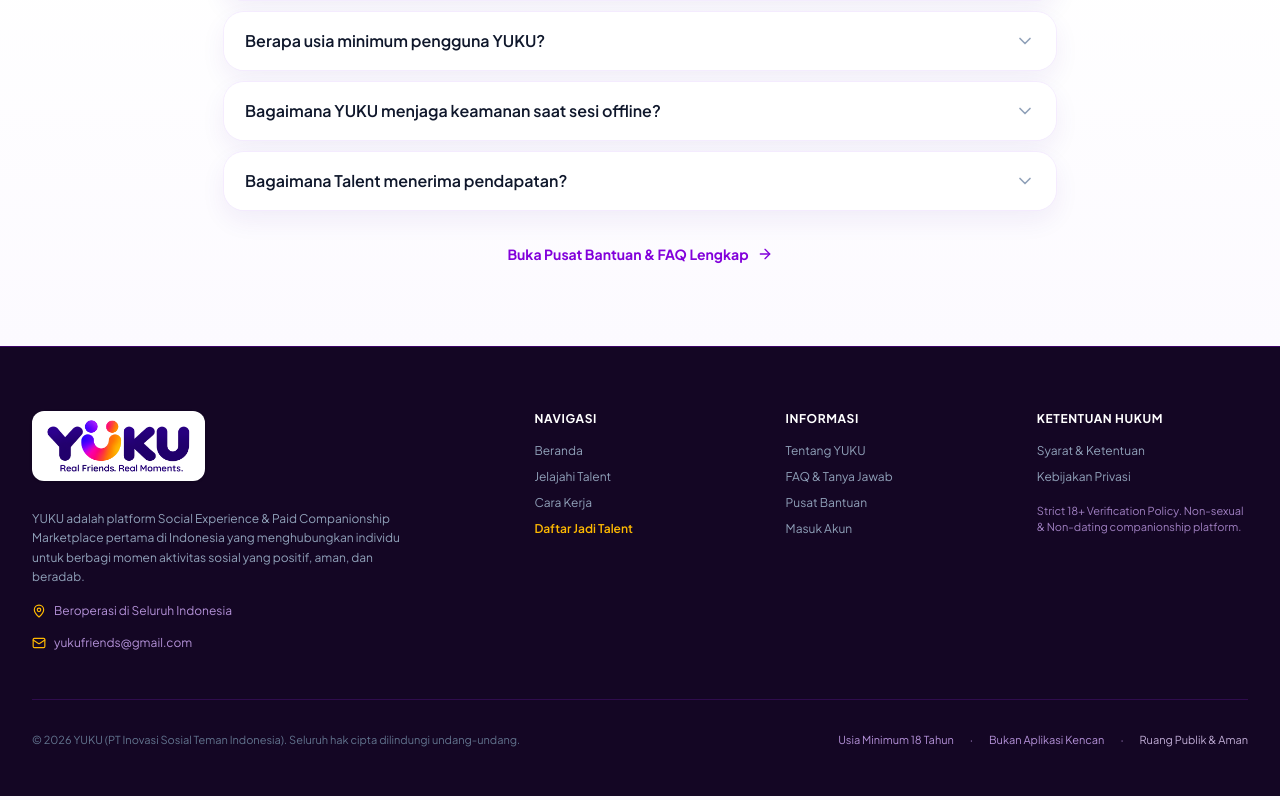
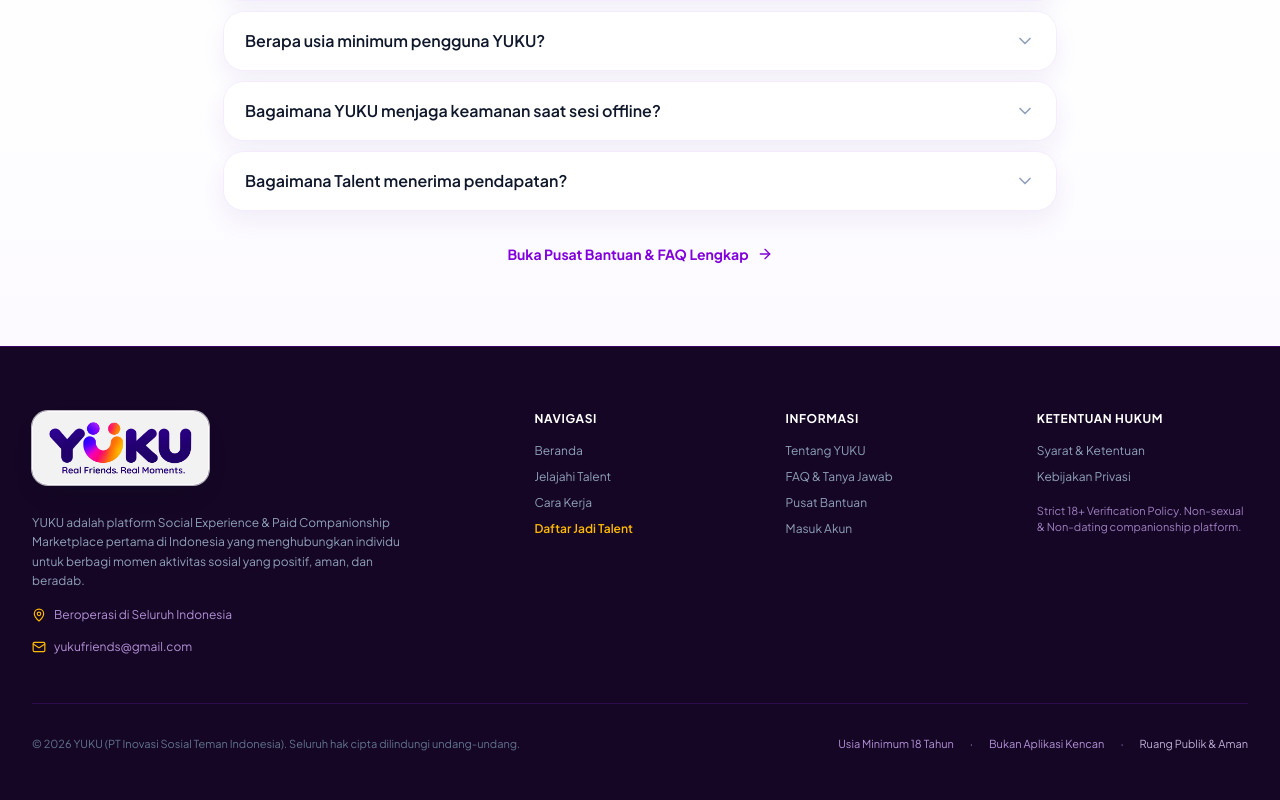
Before and after one commit to yukusocialindonesia-cpu/YUKU-SOCIAL-PRODUCTION, a React (Vite) app: page / in a window 1280 px wide. Shown: the part 3761-4561 px from the top of the page. Built offline with nearby package versions, Linux system fonts and the light colour scheme; no server answers; the database is empty.

Commit message:
Polish YUKU brand logo floating badge

```diff
--- a/src/components/common/BrandLogo.tsx
+++ b/src/components/common/BrandLogo.tsx
@@ -62,7 +62,7 @@ export const BrandLogo: React.FC<BrandLogoProps> = ({
           onClick ? 'cursor-pointer hover:opacity-90 transition-opacity' : ''
         } ${className}`}
       >
-        <div className="bg-white rounded-xl px-3 py-1.5 shadow-sm inline-flex items-center border border-white/20">
+        <div className="bg-white/95 rounded-2xl px-3.5 py-2 shadow-[0_12px_30px_-16px_rgba(15,23,42,0.38)] ring-1 ring-white/70 inline-flex items-center border border-white/80 backdrop-blur-xl">
           <img
             src={logoUrl}
             alt="YUKU — Real Friends. Real Moments."
```
